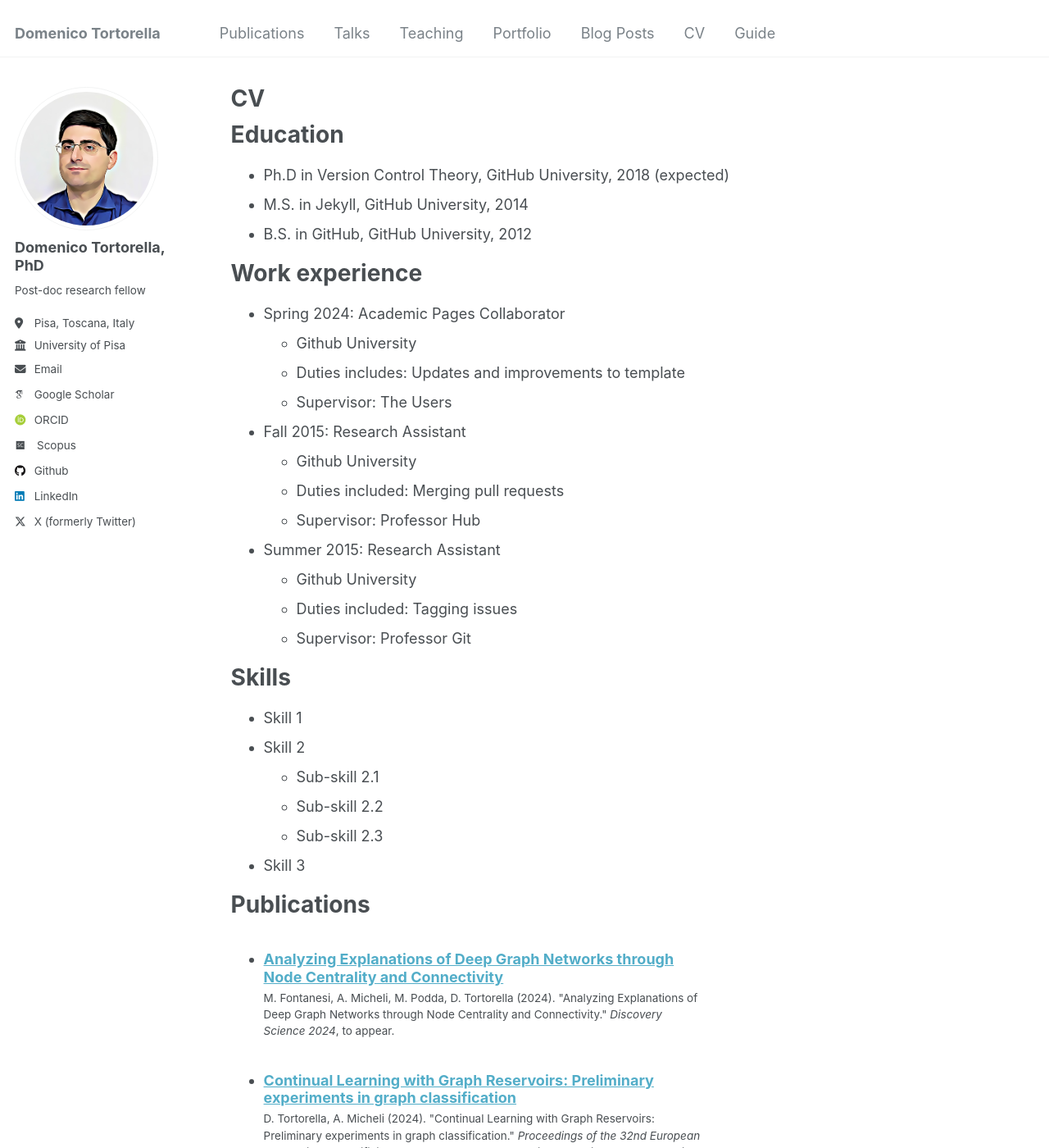
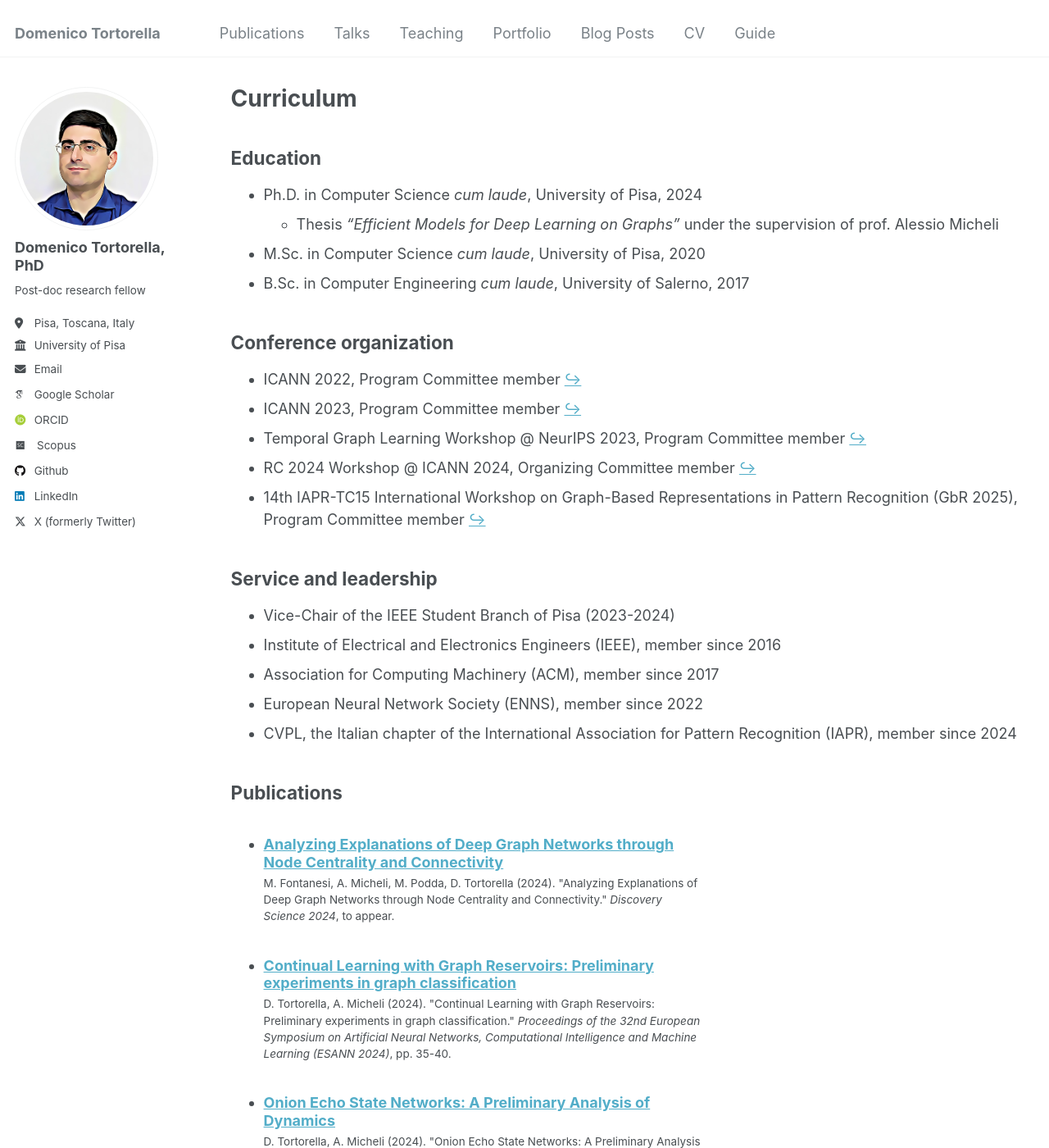
Before and after one commit to dtortorella/dtortorella.github.io, a Jekyll site: the page built from _pages/cv.md, in a window 1280 px wide and 1400 px high. Shown: the whole window at 82% size. Built offline with Jekyll 4.4.1, drawn with Linux system fonts in a browser that asks for light colours; some web fonts are replaced; some of the changed text lies outside the part shown.

Commit message:
Update cv.md

```diff
--- a/_pages/cv.md
+++ b/_pages/cv.md
@@ -1,6 +1,6 @@
 ---
 layout: archive
-title: "CV"
+title: "Curriculum"
 permalink: /cv/
 author_profile: true
 redirect_from:
@@ -9,56 +9,37 @@ redirect_from:
 
 {% include base_path %}
 
-Education
-======
-* Ph.D in Version Control Theory, GitHub University, 2018 (expected)
-* M.S. in Jekyll, GitHub University, 2014
-* B.S. in GitHub, GitHub University, 2012
+## Education
+- Ph.D. in Computer Science *cum laude*, University of Pisa, 2024
+  - Thesis *"Efficient Models for Deep Learning on Graphs"* under the supervision of prof. Alessio Micheli
+- M.Sc. in Computer Science *cum laude*, University of Pisa, 2020
+- B.Sc. in Computer Engineering *cum laude*, University of Salerno, 2017
 
-Work experience
-======
-* Spring 2024: Academic Pages Collaborator
-  * Github University
-  * Duties includes: Updates and improvements to template
-  * Supervisor: The Users
+## Conference organization
+- ICANN 2022, Program Committee member [↪](https://e-nns.org/icann2022/organization/programme-committee/)
+- ICANN 2023, Program Committee member [↪](https://e-nns.org/icann2023/organization/programme-committee/)
+- Temporal Graph Learning Workshop @ NeurIPS 2023, Program Committee member [↪](https://sites.google.com/view/tglworkshop-2023/home#h.axfs4bkigqjd)
+- RC 2024 Workshop @ ICANN 2024, Organizing Committee member [↪](https://sites.google.com/view/reservoircomputing2024)
+- 14th IAPR-TC15 International Workshop on Graph-Based Representations in Pattern Recognition (GbR 2025), Program Committee member [↪](https://gbr2025.sciencesconf.org/resource/page/id/2)
 
-* Fall 2015: Research Assistant
-  * Github University
-  * Duties included: Merging pull requests
-  * Supervisor: Professor Hub
+## Service and leadership
+- Vice-Chair of the IEEE Student Branch of Pisa (2023-2024)
+- Institute of Electrical and Electronics Engineers (IEEE), member since 2016
+- Association for Computing Machinery (ACM), member since 2017
+- European Neural Network Society (ENNS), member since 2022
+- CVPL, the Italian chapter of the International Association for Pattern Recognition (IAPR), member since 2024
 
-* Summer 2015: Research Assistant
-  * Github University
-  * Duties included: Tagging issues
-  * Supervisor: Professor Git
-
-Skills
-======
-* Skill 1
-* Skill 2
-  * Sub-skill 2.1
-  * Sub-skill 2.2
-  * Sub-skill 2.3
-* Skill 3
-
-Publications
-======
+## Publications
   <ul>{% for post in site.publications reversed %}
     {% include archive-single-cv.html %}
   {% endfor %}</ul>
 
-Talks
-======
+## Talks
   <ul>{% for post in site.talks reversed %}
     {% include archive-single-talk-cv.html  %}
   {% endfor %}</ul>
 
-Teaching
-======
+## Teaching
   <ul>{% for post in site.teaching reversed %}
     {% include archive-single-cv.html %}
   {% endfor %}</ul>
-
-Service and leadership
-======
-* Currently signed in to 43 different slack teams
```
